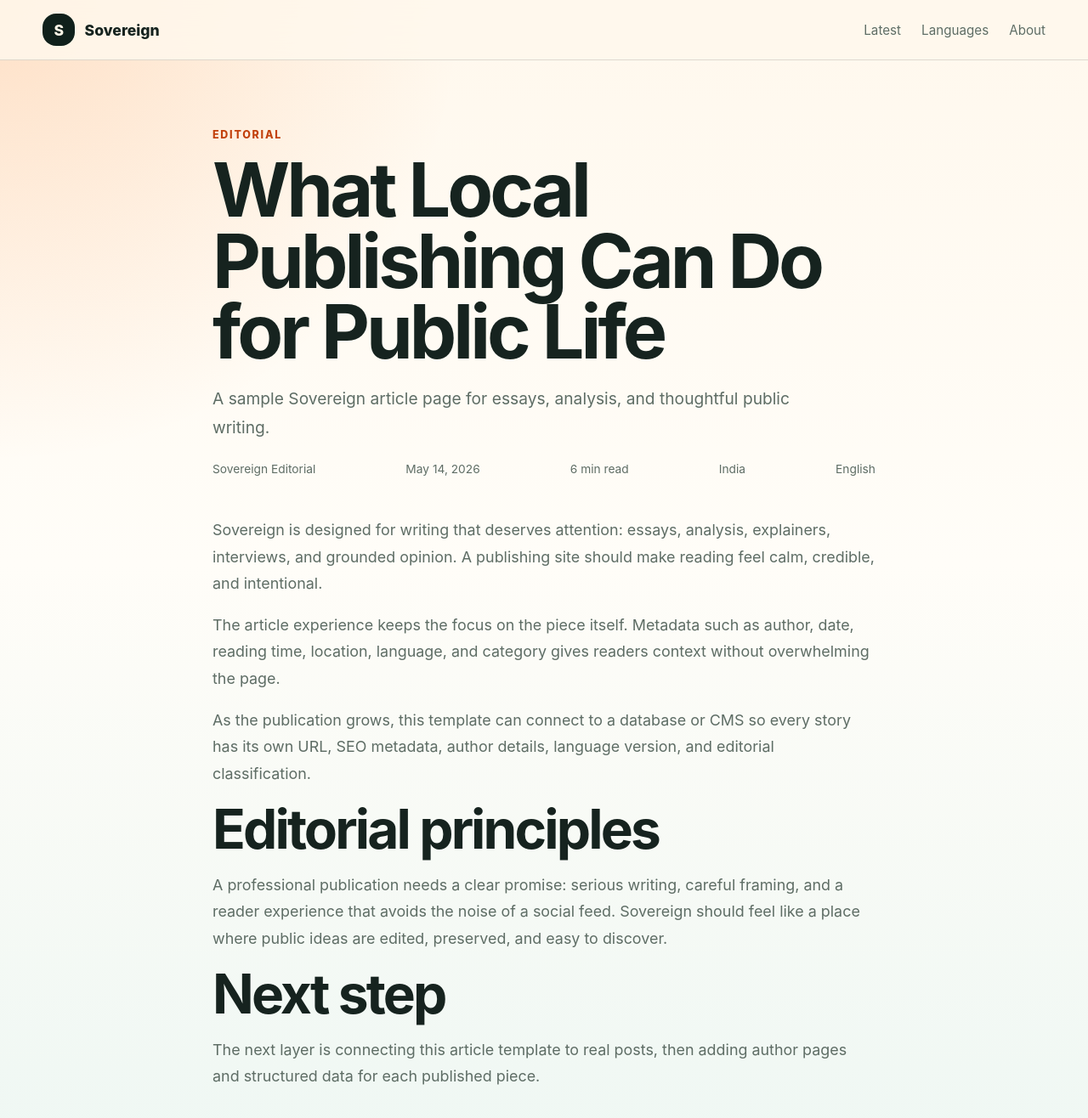
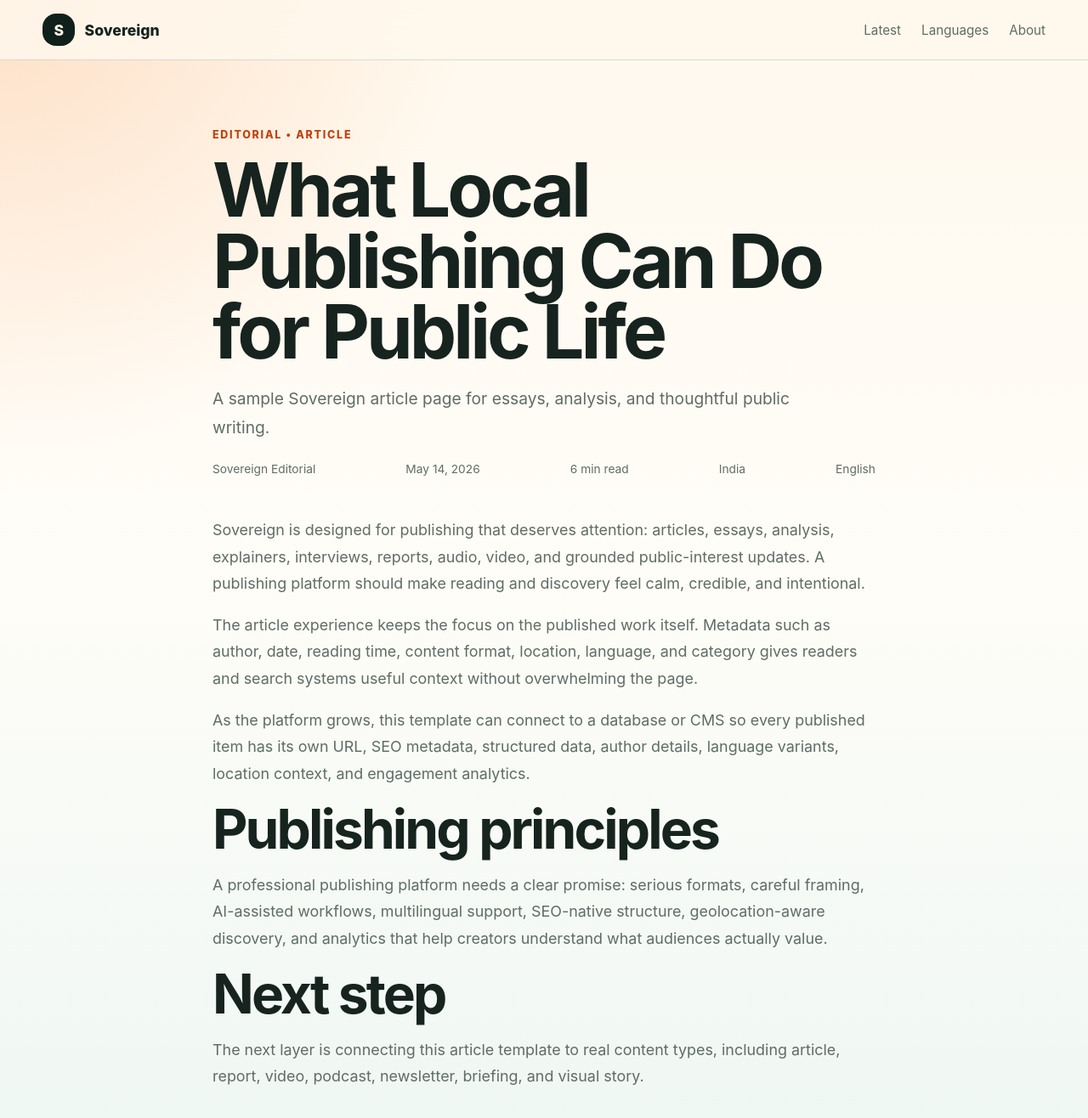
Before and after one commit to SovereignBharat/Sovereign, a Next.js app in the folder apps/web/: page /articles/1 in a window 1280 px wide. Shown: the top 1316 px of the page at 85% size. Built offline with nearby package versions, Linux system fonts and the light colour scheme.

Commit message:
Add article structured data

```diff
--- a/apps/web/app/articles/[slug]/page.tsx
+++ b/apps/web/app/articles/[slug]/page.tsx
@@ -1,32 +1,92 @@
 import type { Metadata } from "next";
 
+const siteUrl = "https://sovereignbharat.in";
+
 const article = {
+  slug: "what-local-publishing-can-do-for-public-life",
   title: "What Local Publishing Can Do for Public Life",
   subtitle:
     "A sample Sovereign article page for essays, analysis, and thoughtful public writing.",
   author: "Sovereign Editorial",
-  date: "May 14, 2026",
+  date: "2026-05-14",
+  displayDate: "May 14, 2026",
   readTime: "6 min read",
   location: "India",
-  language: "English",
+  language: "en-IN",
+  languageLabel: "English",
   category: "Editorial",
+  format: "Article",
 };
 
 export const metadata: Metadata = {
   title: article.title,
   description: article.subtitle,
+  alternates: {
+    canonical: `/articles/${article.slug}`,
+  },
   openGraph: {
     title: article.title,
     description: article.subtitle,
     type: "article",
     authors: [article.author],
+    publishedTime: article.date,
     locale: "en_IN",
+    url: `/articles/${article.slug}`,
   },
 };
 
 export default function ArticlePage() {
+  const articleUrl = `${siteUrl}/articles/${article.slug}`;
+  const structuredData = {
+    "@context": "https://schema.org",
+    "@type": "Article",
+    headline: article.title,
+    description: article.subtitle,
+    articleSection: article.category,
+    inLanguage: article.language,
+    datePublished: article.date,
+    dateModified: article.date,
+    mainEntityOfPage: articleUrl,
+    url: articleUrl,
+    isAccessibleForFree: true,
+    contentLocation: {
+      "@type": "Place",
+      name: article.location,
+    },
+    author: {
+      "@type": "Organization",
+      name: article.author,
+      url: siteUrl,
+    },
+    publisher: {
+      "@type": "Organization",
+      name: "Sovereign",
+      url: siteUrl,
+      logo: {
+        "@type": "ImageObject",
+        url: `${siteUrl}/icon.png`,
+      },
+    },
+    keywords: [
+      "publishing",
+      "public life",
+      "India",
+      "local context",
+      "multilingual publishing",
+      "civic writing",
+    ],
+    potentialAction: {
+      "@type": "ReadAction",
+      target: articleUrl,
+    },
+  };
+
   return (
     <main>
+      <script
+        type="application/ld+json"
+        dangerouslySetInnerHTML={{ __html: JSON.stringify(structuredData) }}
+      />
       <header className="site-header">
         <a className="brand" href="/" aria-label="Sovereign home">
           <span className="brand-mark">S</span>
@@ -40,7 +100,7 @@ export default function ArticlePage() {
       </header>
 
       <article className="section-shell" style={{ maxWidth: "820px", paddingTop: "4rem" }}>
-        <p className="eyebrow">{article.category}</p>
+        <p className="eyebrow">{article.category} • {article.format}</p>
         <h1 style={{ fontSize: "clamp(2.5rem, 7vw, 5.5rem)", lineHeight: 0.95, margin: "0 0 1.25rem" }}>
           {article.title}
         </h1>
@@ -50,40 +110,41 @@ export default function ArticlePage() {
 
         <div className="story-meta" style={{ marginBottom: "3rem", flexWrap: "wrap" }}>
           <span>{article.author}</span>
-          <span>{article.date}</span>
+          <span>{article.displayDate}</span>
           <span>{article.readTime}</span>
           <span>{article.location}</span>
-          <span>{article.language}</span>
+          <span>{article.languageLabel}</span>
         </div>
 
         <div style={{ fontSize: "1.12rem", lineHeight: 1.85 }}>
           <p>
-            Sovereign is designed for writing that deserves attention: essays,
-            analysis, explainers, interviews, and grounded opinion. A publishing
-            site should make reading feel calm, credible, and intentional.
+            Sovereign is designed for publishing that deserves attention:
+            articles, essays, analysis, explainers, interviews, reports, audio,
+            video, and grounded public-interest updates. A publishing platform
+            should make reading and discovery feel calm, credible, and intentional.
           </p>
           <p>
-            The article experience keeps the focus on the piece itself. Metadata
-            such as author, date, reading time, location, language, and category
-            gives readers context without overwhelming the page.
+            The article experience keeps the focus on the published work itself.
+            Metadata such as author, date, reading time, content format, location,
+            language, and category gives readers and search systems useful context
+            without overwhelming the page.
           </p>
           <p>
-            As the publication grows, this template can connect to a database or
-            CMS so every story has its own URL, SEO metadata, author details,
-            language version, and editorial classification.
+            As the platform grows, this template can connect to a database or CMS
+            so every published item has its own URL, SEO metadata, structured data,
+            author details, language variants, location context, and engagement analytics.
           </p>
-          <h2>Editorial principles</h2>
+          <h2>Publishing principles</h2>
           <p>
-            A professional publication needs a clear promise: serious writing,
-            careful framing, and a reader experience that avoids the noise of a
-            social feed. Sovereign should feel like a place where public ideas
-            are edited, preserved, and easy to discover.
+            A professional publishing platform needs a clear promise: serious formats,
+            careful framing, AI-assisted workflows, multilingual support, SEO-native
+            structure, geolocation-aware discovery, and analytics that help creators
+            understand what audiences actually value.
           </p>
           <h2>Next step</h2>
           <p>
-            The next layer is connecting this article template to real posts,
-            then adding author pages and structured data for each published
-            piece.
+            The next layer is connecting this article template to real content types,
+            including article, report, video, podcast, newsletter, briefing, and visual story.
           </p>
         </div>
       </article>
```
